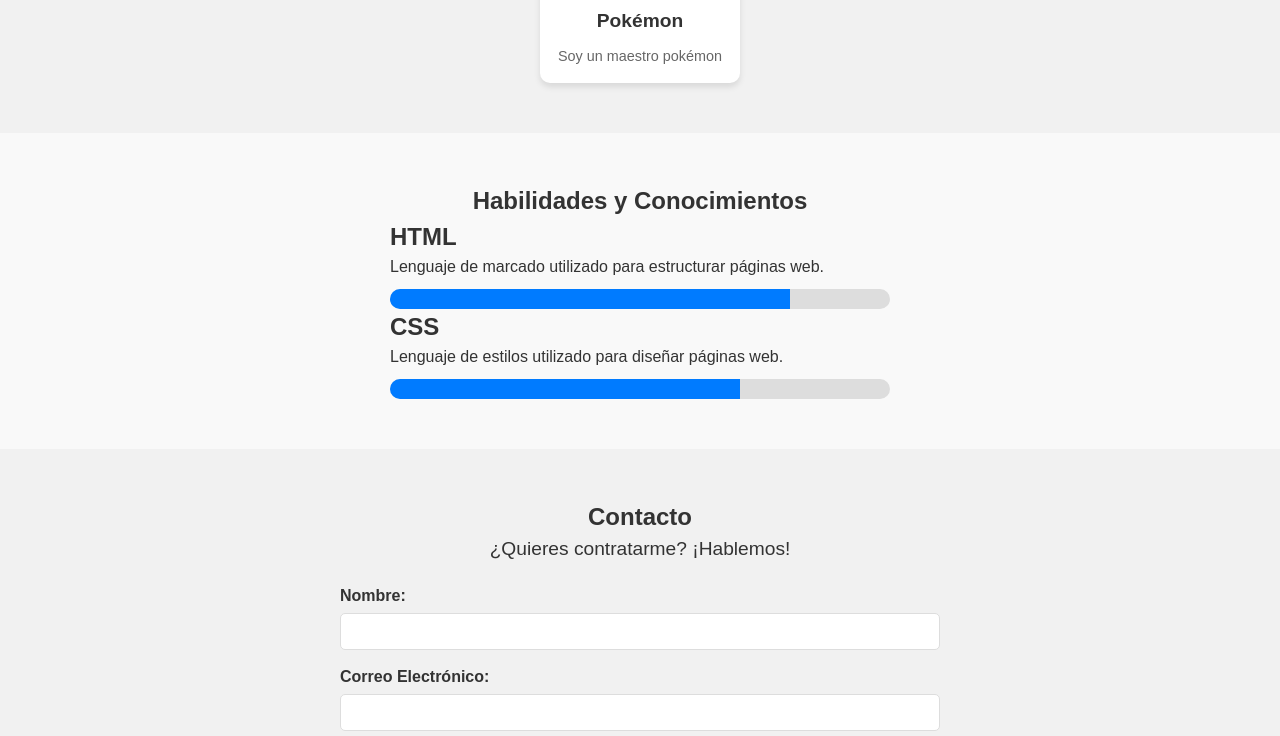
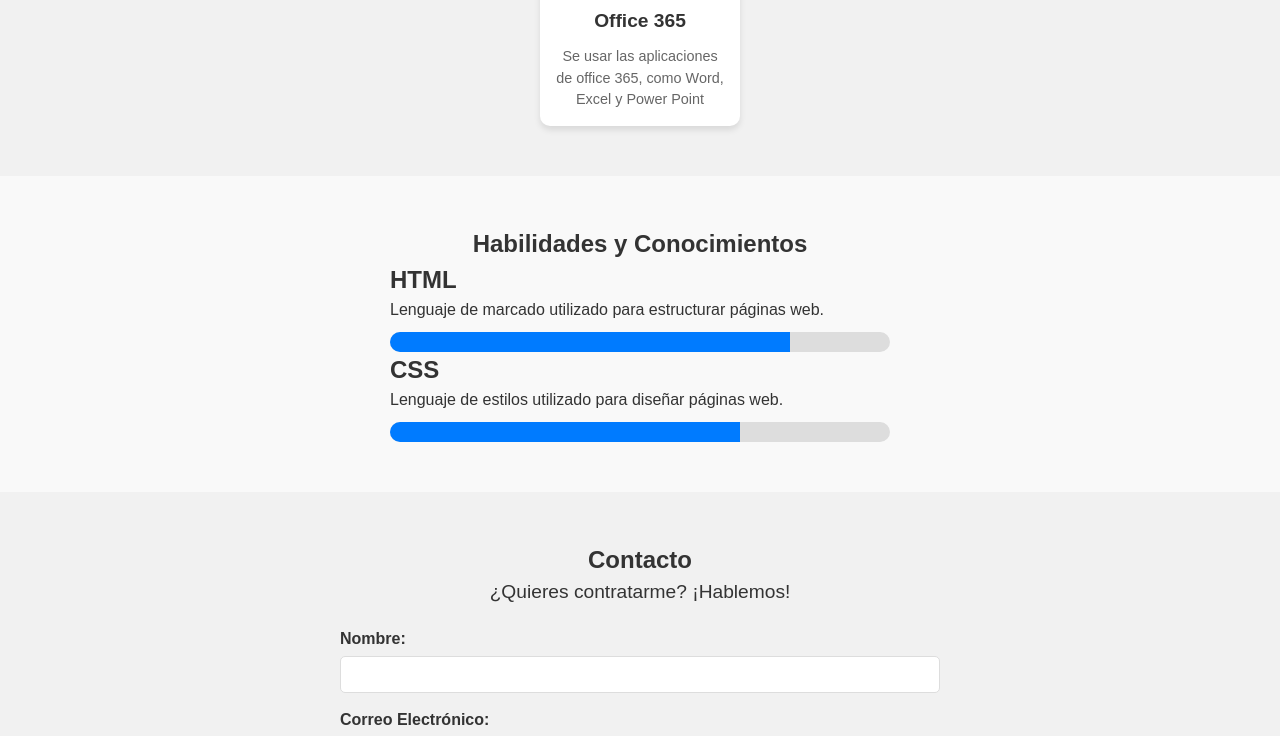
Before and after one commit to BoluShow/BoluShow.github.io, a plain HTML site: page index.html in a window 1280 px wide. Shown: the part 969-1705 px from the top of the page. Drawn offline with Linux system fonts and the light colour scheme.

Commit message:
index 8:22

```diff
--- a/index.html
+++ b/index.html
@@ -72,9 +72,9 @@
                 <p>He usado distintos sistemas operativos usando VirtualBox</p>
             </div>
             <div class="proyecto">
-                <img src="Imagenes/pokeball.png" alt="Proyecto 2">
-                <h3>Pokémon</h3>
-                <p>Soy un maestro pokémon</p>
+                <img src="Imagenes/Microsoft_365_(2022).svg.png" alt="Proyecto 2">
+                <h3>Office 365</h3>
+                <p>Se usar las aplicaciones de office 365, como Word, Excel y Power Point</p>
             </div>
         </div>
     </section>
```
